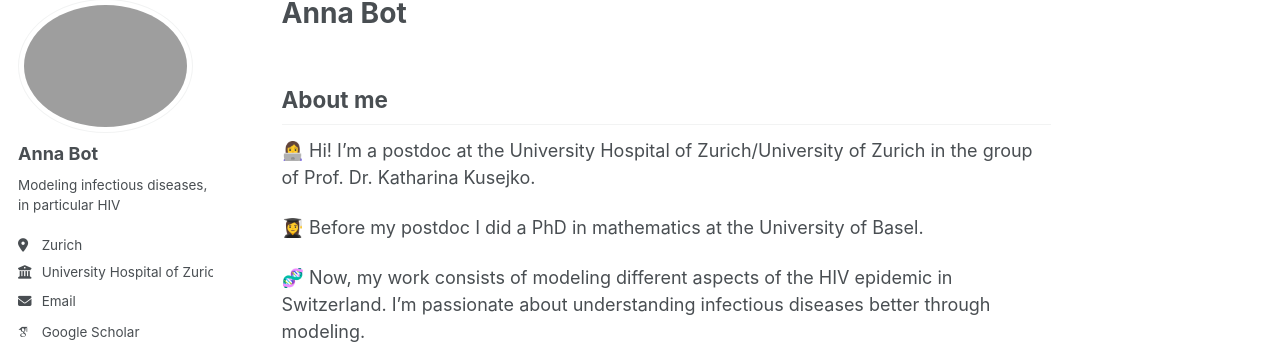
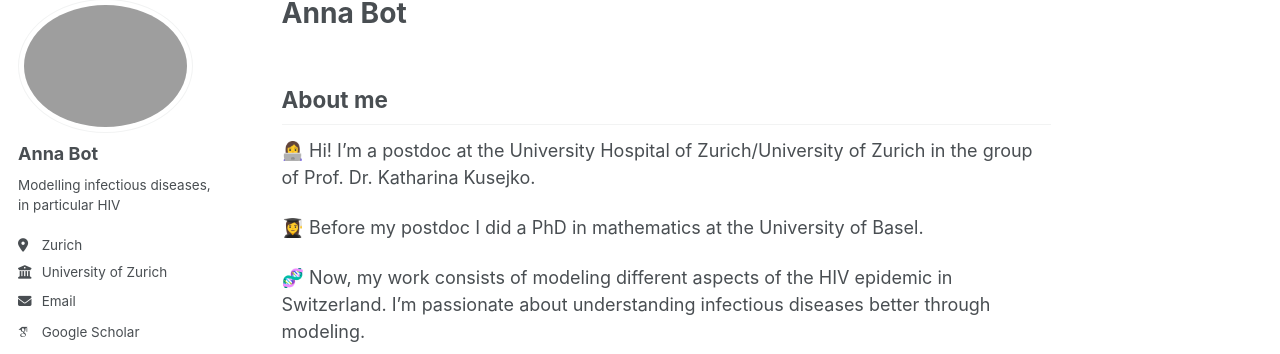
Before and after one commit to Bot-Anna/Bot-Anna.github.io, a Jekyll site: the page built from _pages/about.md, in a window 1280 px wide. Shown: the part 107-461 px from the top of the page. Built offline with Jekyll 4.4.1, drawn with Linux system fonts in a browser that asks for light colours; some web fonts are replaced.

Commit message:
initialcommit

```diff
--- a/_config.yml
+++ b/_config.yml
@@ -24,9 +24,10 @@ author:
   avatar           : "profile.png"
   name             : "Anna Bot"
   pronouns         : # example: "she/her"
-  bio              : "Modeling infectious diseases, in particular HIV"
+  bio              : "Modelling infectious diseases, in particular HIV"
   location         : "Zurich"
-  employer         : "University Hospital of Zurich\n and University of Zurich"
+  employer         : "University Hospital Zurich"
+  employer         : "University of Zurich"
   uri              : # URL
   email            : "anna.bot@uzh.ch"
 
```
